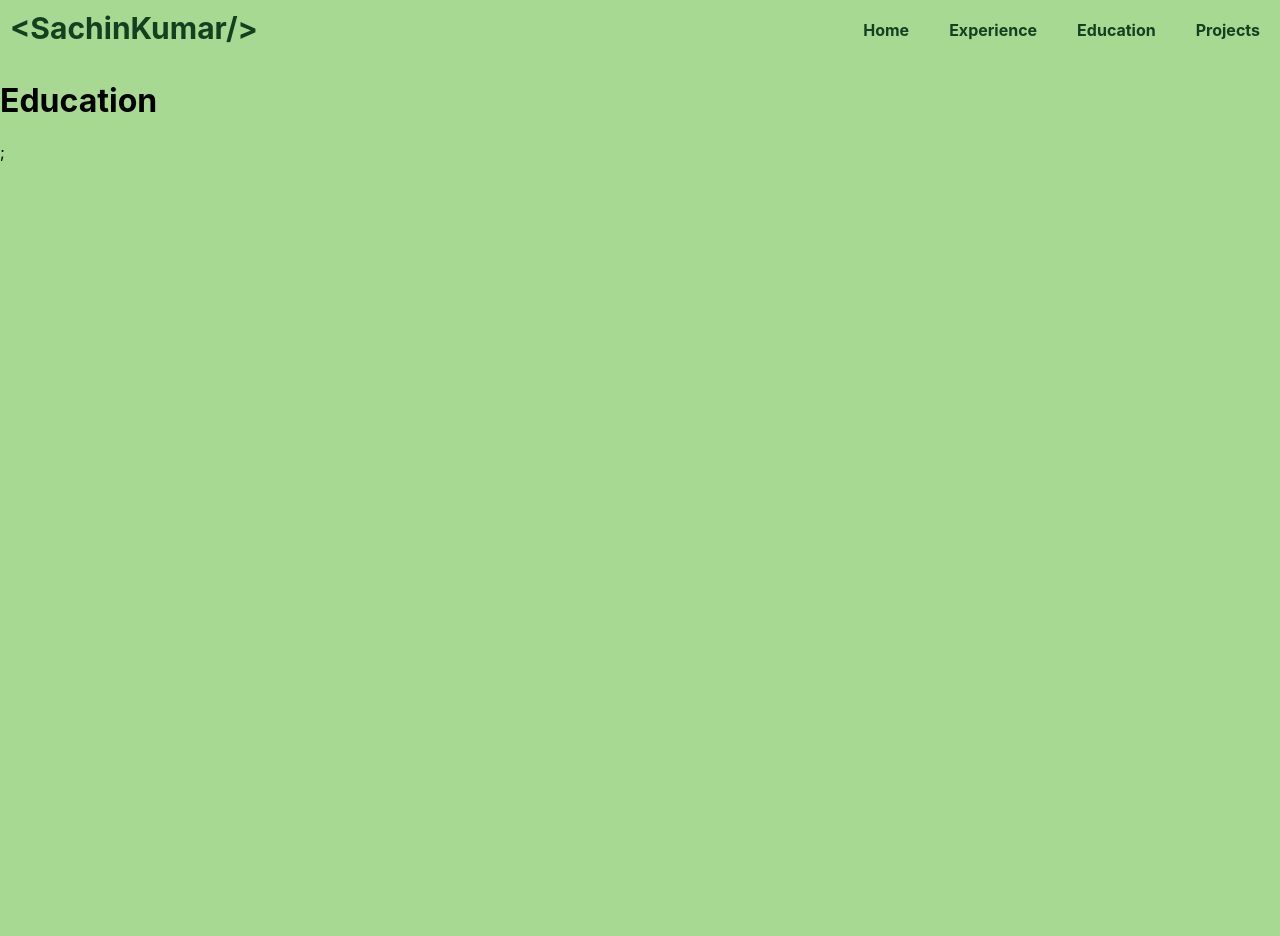
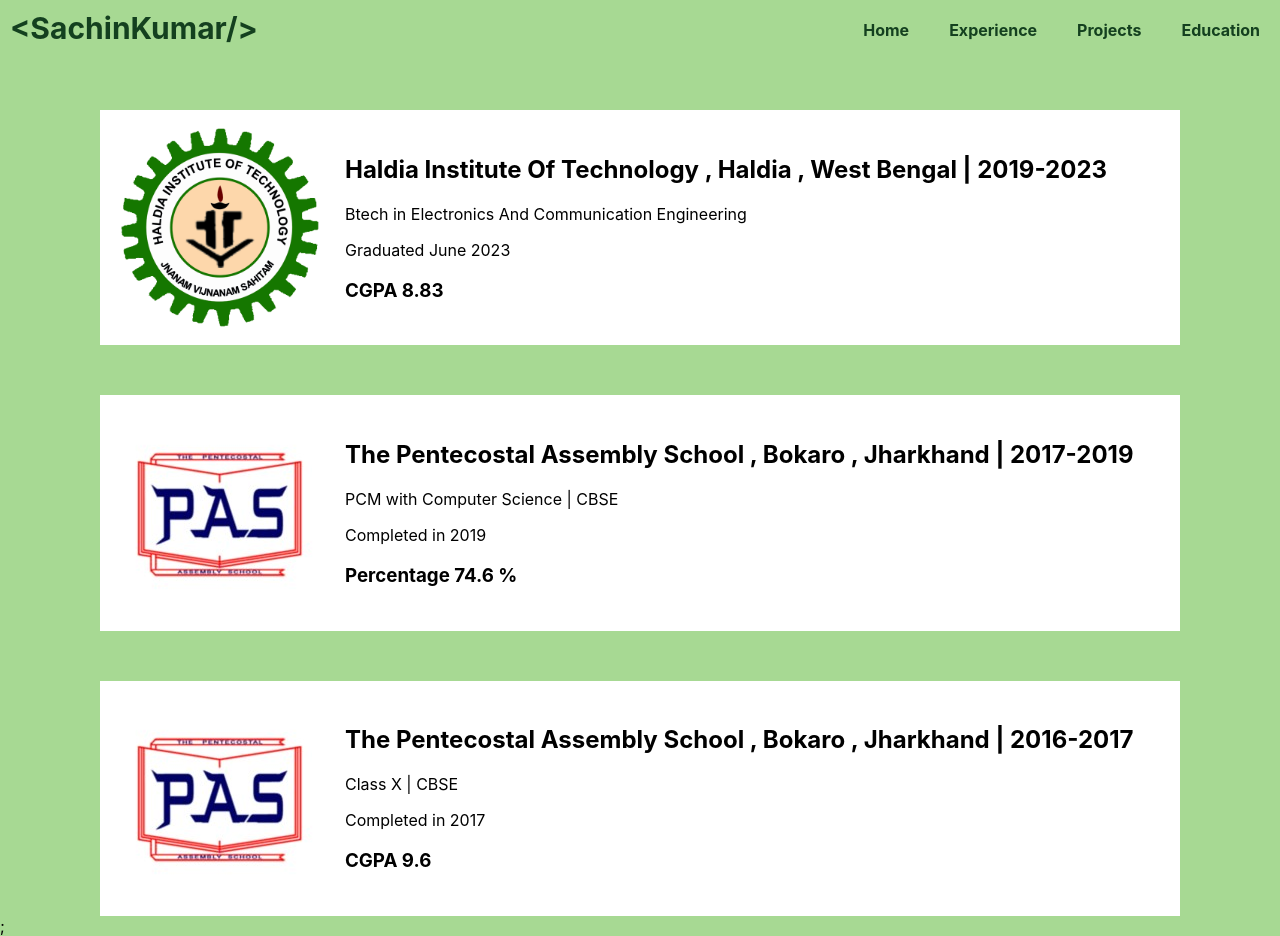
Before and after one commit to sachin161kr/my-portfolio, a React (Create React App) app: page /education in a window 1280 px wide. Before the commit the page ends 800 px from the top, so only its background shows below. Built offline with nearby package versions, Linux system fonts and the light colour scheme.

Commit message:
Education Section Implemented

```diff
--- a/src/components/Navbar.js
+++ b/src/components/Navbar.js
@@ -44,19 +44,19 @@
         </div>
         <div
           onClick={() => {
+            navigate("/project");
+          }}
+          className="navbtn"
+        >
+          Projects
+        </div>
+        <div
+          onClick={() => {
             navigate("/education");
           }}
           className="navbtn"
         >
           Education
-        </div>
-        <div
-          onClick={() => {
-            navigate("/project");
-          }}
-          className="navbtn"
-        >
-          Projects
         </div>
       </div>
     </div>
--- /dev/null
+++ b/src/css/Education.css
@@ -0,0 +1,41 @@
+.exp-div1 {
+  padding-left: 20px;
+  cursor: pointer;
+  margin-top: 50px;
+  margin-right: 100px;
+  margin-left: 100px;
+  display: flex;
+  flex-direction: row;
+  background-color: white;
+}
+
+.exp-div2 {
+  margin: 25px;
+  background-color: white;
+}
+
+.exp-div2-h {
+  background-color: white;
+}
+
+.exp-div2-p {
+  background-color: white;
+}
+
+#exp-div1-img {
+  align-self: center;
+}
+
+@media screen and (max-width: 900px) {
+  .exp-div1 {
+    padding-left: 0px;
+    flex-direction: column;
+    margin-right: 15px;
+    margin-left: 15px;
+  }
+
+  #exp-div1-img {
+    align-self: center;
+    margin-top: 20px;
+  }
+}
--- a/src/pages/Education.js
+++ b/src/pages/Education.js
@@ -1,10 +1,75 @@
 import Navbar from "../components/Navbar";
 
+import "../css/Education.css";
+
+import pas from "../assets/PAS.jpeg";
+import hit from "../assets/HIT.png";
+
 const Education = () => {
+  const data = [
+    {
+      id: 1,
+      title:
+        "Haldia Institute Of Technology , Haldia , West Bengal | 2019-2023",
+      specialization: "Btech in Electronics And Communication Engineering",
+      duration: "Graduated June 2023",
+      grade: "CGPA 8.83",
+      image: hit,
+    },
+    {
+      id: 2,
+      title: "The Pentecostal Assembly School , Bokaro , Jharkhand | 2017-2019",
+      specialization: "PCM with Computer Science | CBSE",
+      duration: "Completed in 2019",
+      grade: "Percentage 74.6 %",
+      image: pas,
+    },
+    {
+      id: 3,
+      title: "The Pentecostal Assembly School , Bokaro , Jharkhand | 2016-2017",
+      specialization: "Class X | CBSE",
+      duration: "Completed in 2017",
+      grade: "CGPA 9.6",
+      image: pas,
+    },
+  ];
+
+  const handleClick = (id) => {
+    if (id === 1) {
+      window.open("https://hithaldia.ac.in/");
+    } else {
+      window.open("https://www.pasbokaro.com/");
+    }
+  };
+
   return (
     <>
-      <Navbar />
-      <h1>Education</h1>
+      <div>
+        <Navbar />
+        {data.map((e) => (
+          <div
+            onClick={() => {
+              handleClick(e.id);
+            }}
+            className="exp-div1"
+          >
+            <img
+              id="exp-div1-img"
+              style={{ backgroundColor: "white" }}
+              src={e.image}
+              height={200}
+              width={200}
+            />
+            <div className="exp-div2">
+              <h2 className="exp-div2-h">{e.title}</h2>
+              <p className="exp-div2-p">{e.specialization}</p>
+              <p className="exp-div2-p">{e.duration}</p>
+
+              <h3 className="exp-div2-p">{e.grade}</h3>
+            </div>
+          </div>
+        ))}
+      </div>
     </>
   );
 };
```
Also changed, not shown: src/assets/HIT.png (added), src/assets/PAS.jpeg (added).
